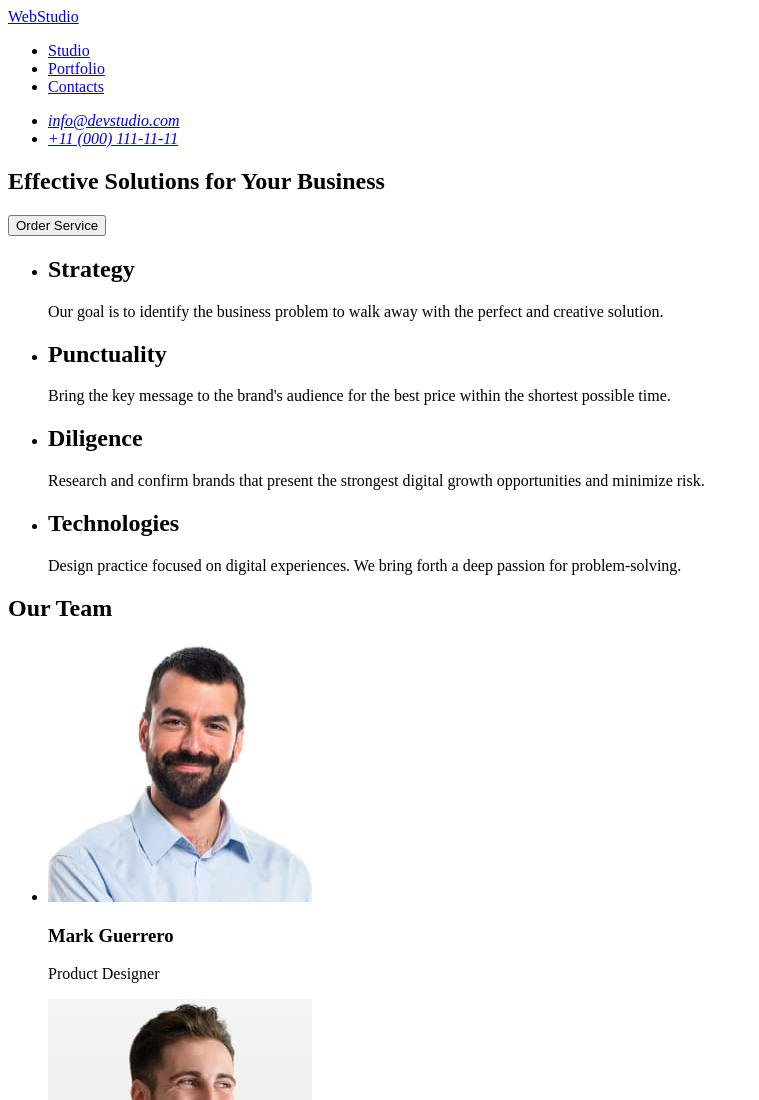
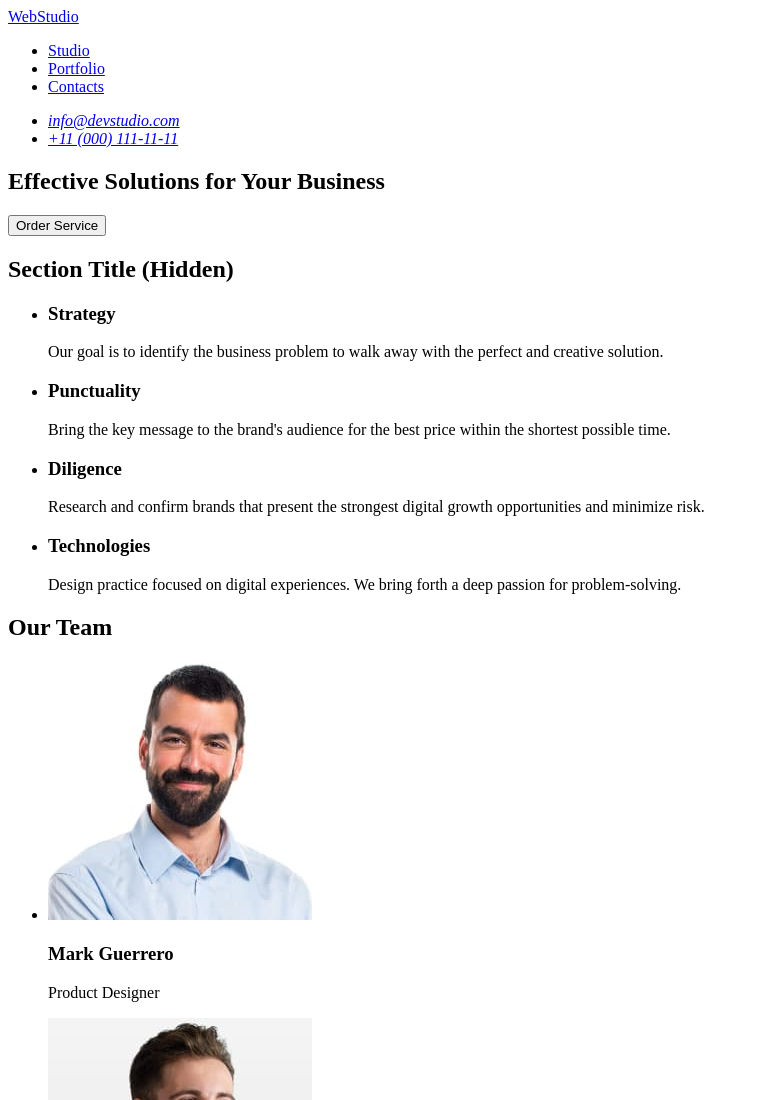
Before and after one commit to Liubov2909/goit-markup-hw-01, a plain HTML site: page index.html in a window 1280 px wide. Shown: the top 1100 px of the page, without its empty margins (0-759 px from the left). Drawn offline with Linux system fonts and the light colour scheme.

Commit message:
Correct page on comments 2

```diff
--- a/index.html
+++ b/index.html
@@ -30,22 +30,24 @@
       </section>
 
     <section>
+      <h2>Section Title (Hidden)</h2>
+      <!-- Цей заголовок прихований на макеті, але потрібен для читалок та пошукових систем -->
       <ul>
         <li>
-            <h2>Strategy</h2>
-            Our goal is to identify the business problem to walk away with the perfect and creative solution.
+          <h3>Strategy</h3>
+          <p>Our goal is to identify the business problem to walk away with the perfect and creative solution.</p>
         </li>
         <li>
-            <h2>Punctuality</h2>
-            Bring the key message to the brand's audience for the best price within the shortest possible time.
+          <h3>Punctuality</h3>
+          <p>Bring the key message to the brand's audience for the best price within the shortest possible time.</p>
         </li>
         <li>
-            <h2>Diligence</h2>
-            Research and confirm brands that present the strongest digital growth opportunities and minimize risk.
+          <h3>Diligence</h3>
+          <p>Research and confirm brands that present the strongest digital growth opportunities and minimize risk.</p>
         </li>
         <li>
-            <h2>Technologies</h2>
-            Design practice focused on digital experiences. We bring forth a deep passion for problem-solving.
+          <h3>Technologies</h3>
+          <p>Design practice focused on digital experiences. We bring forth a deep passion for problem-solving.</p>
         </li>
       </ul>
     </section>
@@ -54,28 +56,27 @@
           <h2>Our Team</h2>
           <ul>
             <li>
-              <img src="images/1.jpg" width="264" height="260" alt="Product Designer Mark Guerrero">
+              <img src="./images/1.jpg" width="264" height="260" alt="Product Designer Mark Guerrero">
               <h3>Mark Guerrero</h3>
               <p>Product Designer</p>
             </li>
             <li>
-              <img src="images/2.jpg" width="264" height="260" alt="Frontend Developer Tom Ford">
+              <img src="./images/2.jpg" width="264" height="260" alt="Frontend Developer Tom Ford">
               <h3>Tom Ford</h3>
               <p>Frontend Developer</p>
             </li>
             <li>
-              <img src="images/3.jpg" width="264" height="260" alt="Marketing Camila Garcia">
+              <img src="./images/3.jpg" width="264" height="260" alt="Marketing Camila Garcia">
               <h3>Camila Garcia</h3>
               <p>Marketing</p>
             </li>
             <li>
-              <img src="images/4.jpg" width="264" height="260" alt="UI Designer Daniel Wilson">
+              <img src="./images/4.jpg" width="264" height="260" alt="UI Designer Daniel Wilson">
               <h3>Daniel Wilson</h3>
               <p>UI Designer</p>
             </li>
           </ul>
         </section>
-
 
    </main>
 
```
Lines whose indentation alone changed are shown as unchanged.
